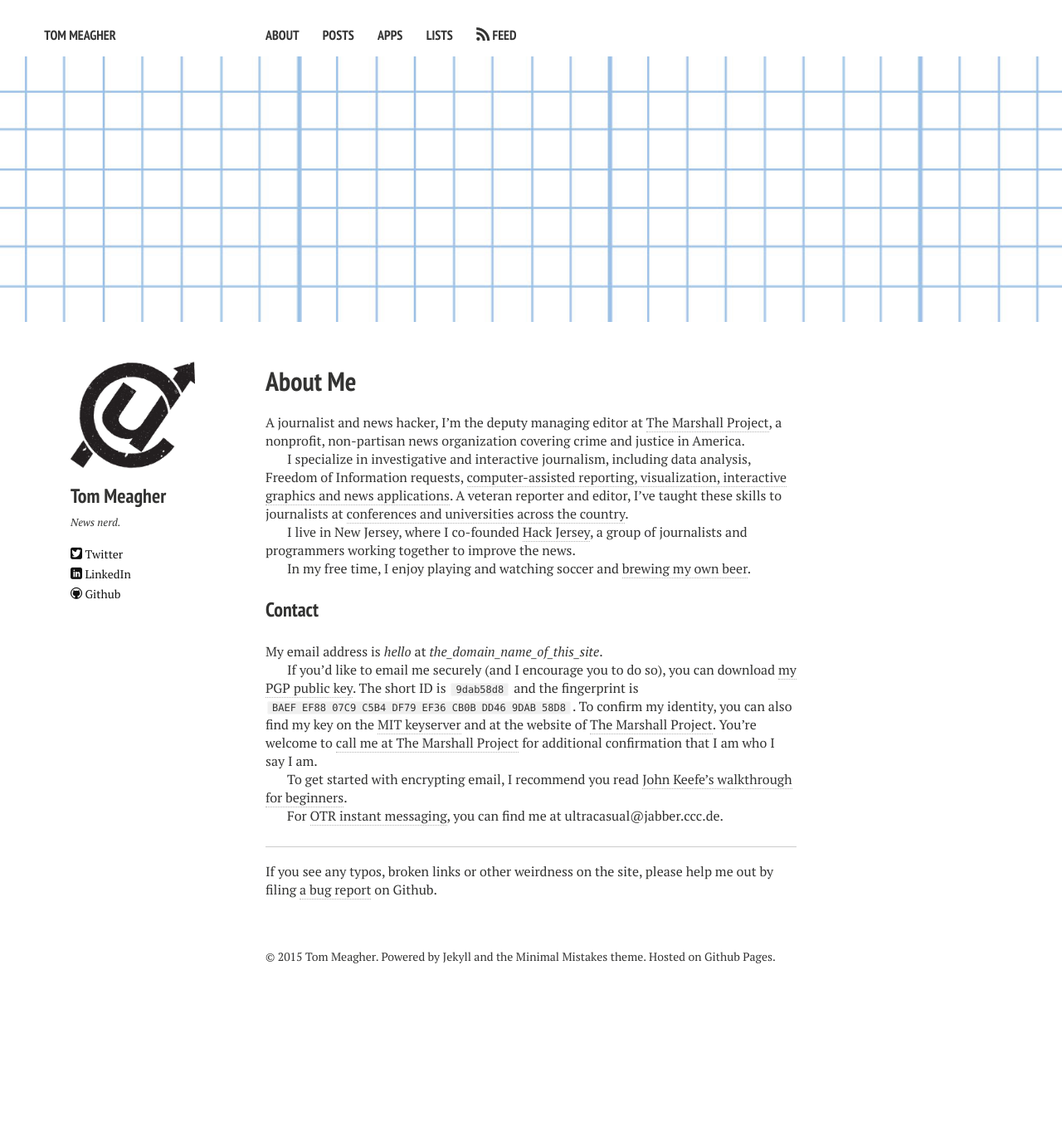
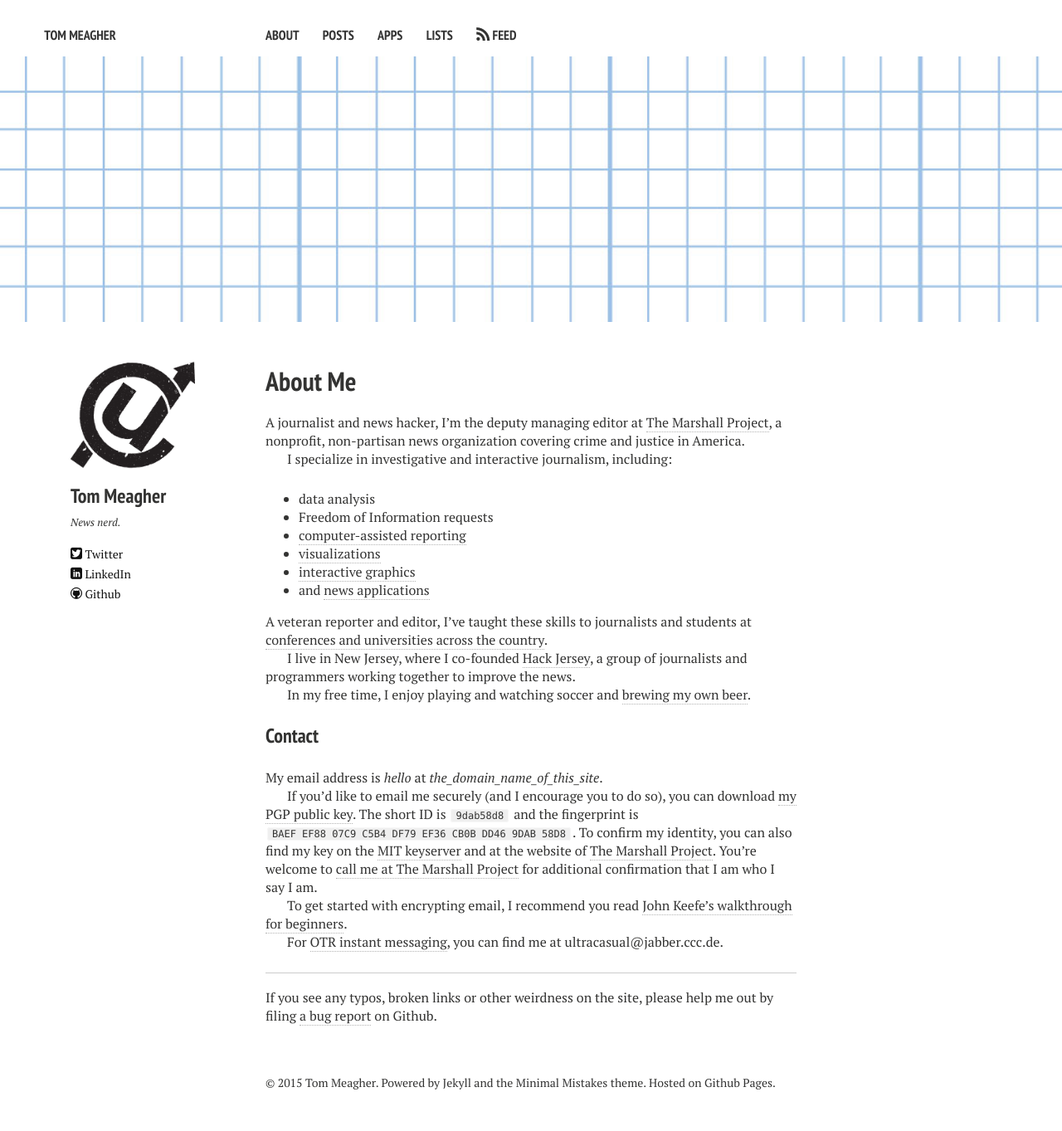
Before and after one commit to tommeagher/tommeagher.github.io, a Jekyll site: the page built from about.md, in a window 1280 px wide. Shown: the whole page at 83% size. Built offline with Jekyll 4.4.1, drawn with Linux system fonts in a browser that asks for light colours; nearby versions of some CDN libraries; before the commit the page ends 1211 px from its top, so only the background shows below that.

Commit message:
tweaking bio page...again

```diff
--- a/about.md
+++ b/about.md
@@ -13,7 +13,16 @@
 
 A journalist and news hacker, I'm the deputy managing editor at [The Marshall Project](https://www.themarshallproject.org/), a nonprofit, non-partisan news organization covering crime and justice in America.
 
-I specialize in investigative and interactive journalism, including data analysis, Freedom of Information requests, [computer-assisted reporting, visualization, interactive graphics and news applications](clips.html). A veteran reporter and editor, I've taught these skills to journalists at [conferences and universities across the country](classes.html).
+I specialize in investigative and interactive journalism, including:
+
+* data analysis
+* Freedom of Information requests
+* [computer-assisted reporting](https://www.themarshallproject.org/staff/tom-meagher)
+* [visualizations](https://www.themarshallproject.org/staff/tom-meagher)
+* [interactive graphics](clips.html)
+* and [news applications](clips.html)
+
+A veteran reporter and editor, I've taught these skills to journalists and students at [conferences and universities across the country](classes.html).
 
 I live in New Jersey, where I co-founded [Hack Jersey](http://www.hackjersey.com/), a group of journalists and programmers working together to improve the news.
 
```
Also changed, not shown: 2 other files.
